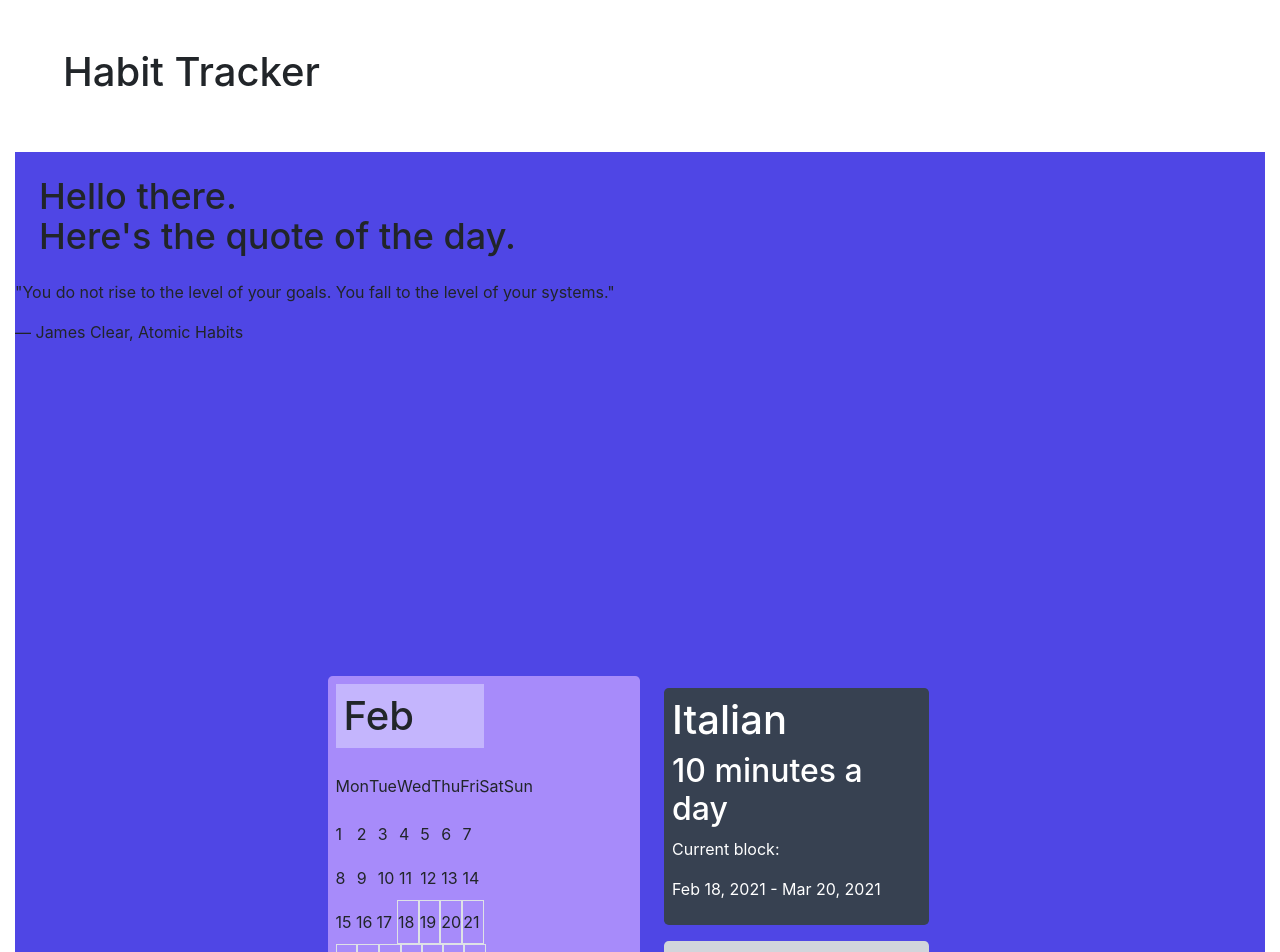
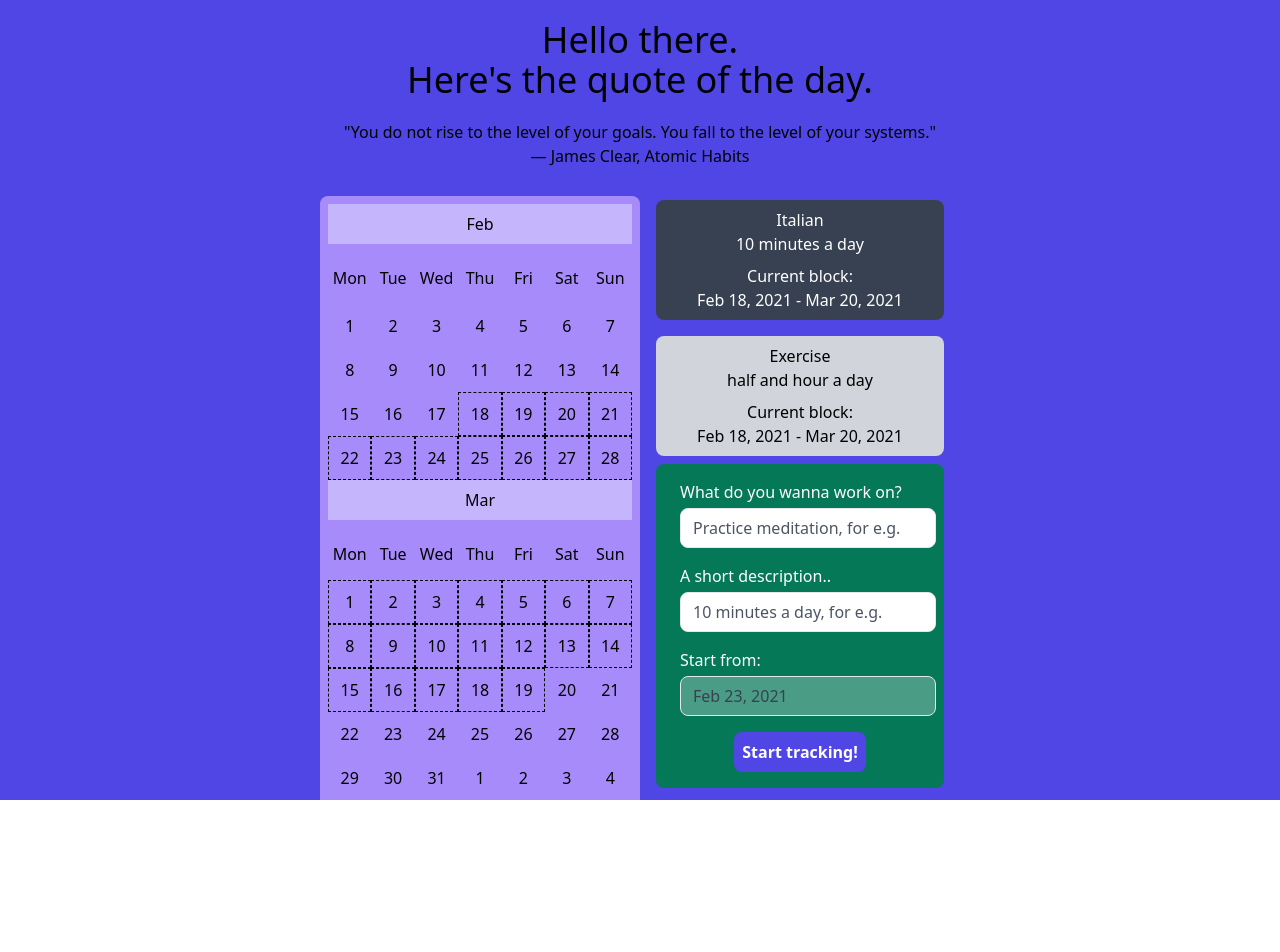
Before and after one commit to Schapagain/habit-tracker, a React (Create React App) app in the folder client/: page / in a window 1280 px wide. Shown: the top 952 px of the page. After the commit the page ends 800 px from the top, so only its background shows below. Built offline with nearby package versions, Linux system fonts and the light colour scheme.

Commit message:
replace bootstrap layouts with tailwind

```diff
--- a/client/src/App.js
+++ b/client/src/App.js
@@ -1,14 +1,16 @@
-import { Container } from 'reactstrap';
 import './App.css';
-import 'bootstrap/dist/css/bootstrap.css';
 import AppHome from './components/AppHome.js';
+import {faCalendarPlus} from '@fortawesome/free-solid-svg-icons';
+import {library} from '@fortawesome/fontawesome-svg-core';
+library.add(faCalendarPlus);
+
 
 function App() {
   return (
-    <Container fluid className="App">
-      <h1 className="heading p-5"> Habit Tracker</h1>
-       <AppHome />
-    </Container>
+    <div className="min-w-min-lg h-screen mx-auto overflow-x-hidden max-w-screen-xl flex flex-col text-center justify-between bg-indigo-400 min-h-screen">
+      <AppHome />
+      <h6>This is a crazy footer</h6>
+    </div>
   );
 }
 
```
